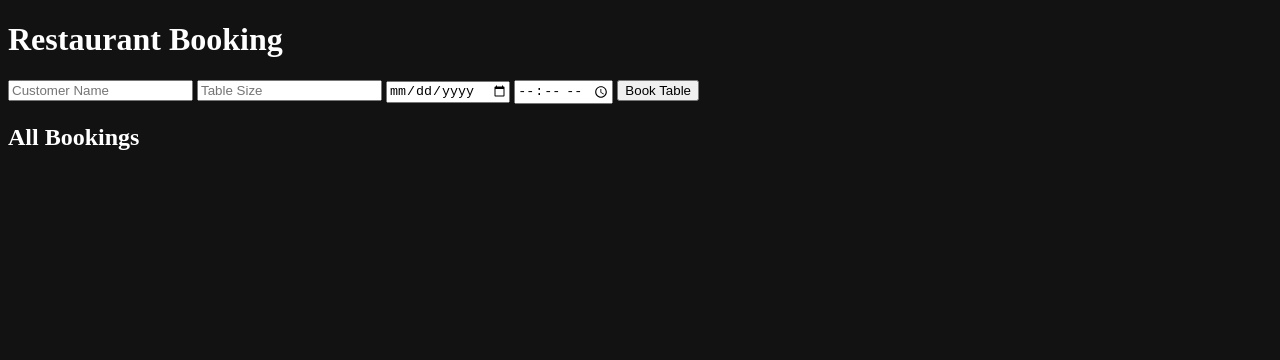
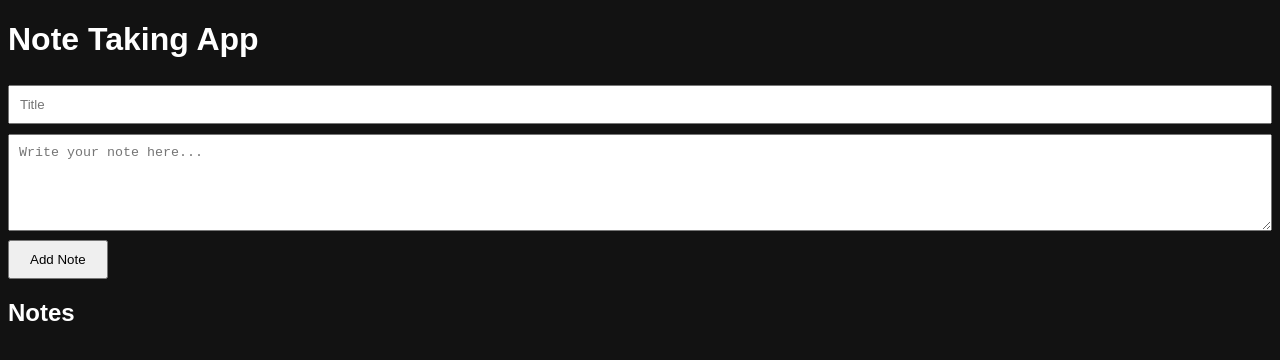
Before and after one commit to KibsaimMejia/Programs, a Jekyll site: the page RestaurantBooking/frontend/index.html, which Jekyll copies as it is, in a window 1280 px wide. Shown: the top 360 px of the page. Built offline with Jekyll 4.4.1, drawn with Linux system fonts in a browser that asks for light colours.

Commit message:
Update index.html

```diff
--- a/RestaurantBooking/frontend/index.html
+++ b/RestaurantBooking/frontend/index.html
@@ -4,8 +4,21 @@
 <head>
     <meta charset="UTF-8">
     <meta name="viewport" content="width=device-width, initial-scale=1.0">
-    <title>Restaurant Booking</title>
+    <title>Note Taking App</title>
     <style>
+        body {
+            font-family: Arial, sans-serif;
+        }
+        input[type="text"], input[type="date"], textarea {
+            width: 100%;
+            padding: 10px;
+            margin: 5px 0;
+            box-sizing: border-box;
+        }
+        button {
+            padding: 10px 20px;
+            cursor: pointer;
+        }
         table {
             width: 100%;
             border-collapse: collapse;
@@ -30,67 +43,59 @@
 </head>
 
 <body>
-    <h1>Restaurant Booking</h1>
-    <div id="bookingForm">
-        <input type="text" id="customerName" placeholder="Customer Name" />
-        <input type="number" id="tableSize" placeholder="Table Size" />
-        <input type="date" id="date" />
-        <input type="time" id="time" />
-        <button onclick="submitBooking()">Book Table</button>
+    <h1>Note Taking App</h1>
+    <div>
+        <input type="text" id="noteTitle" placeholder="Title" />
+        <textarea id="noteContent" placeholder="Write your note here..." rows="5"></textarea>
+        <button onclick="submitNote()">Add Note</button>
     </div>
 
-    <h2>All Bookings</h2>
-    <div id="bookingsTable">
-        <!-- Bookings will be loaded here -->
+    <h2>Notes</h2>
+    <div id="notesTable">
+        <!-- Notes will be displayed here -->
     </div>
 
     <script>
-        async function submitBooking() {
-            const booking = {
-                customerName: document.getElementById('customerName').value,
-                tableSize: parseInt(document.getElementById('tableSize').value),
-                date: document.getElementById('date').value,
-                time: document.getElementById('time').value,
+        async function submitNote() {
+            const note = {
+                title: document.getElementById('noteTitle').value,
+                content: document.getElementById('noteContent').value,
             };
 
-            await fetch('/bookings', {
+            await fetch('/notes', {
                 method: 'POST',
                 headers: {
                     'Content-Type': 'application/json',
                 },
-                body: JSON.stringify(booking),
+                body: JSON.stringify(note),
             });
 
-            alert('Booking submitted');
-            loadBookings(); // Reload bookings to update the list
+            alert('Note added');
+            loadNotes(); // Reload notes to update the list
         }
 
-        async function loadBookings() {
-            const response = await fetch('/bookings');
-            const bookings = await response.json();
+        async function loadNotes() {
+            const response = await fetch('/notes');
+            const notes = await response.json();
             const table = `
                 <table>
                     <tr>
-                        <th>Customer Name</th>
-                        <th>Table Size</th>
-                        <th>Date</th>
-                        <th>Time</th>
+                        <th>Title</th>
+                        <th>Content</th>
                     </tr>
-                    ${bookings.map(booking => `
+                    ${notes.map(note => `
                         <tr>
-                            <td>${booking.customerName}</td>
-                            <td>${booking.tableSize}</td>
-                            <td>${booking.date}</td>
-                            <td>${booking.time}</td>
+                            <td>${note.title}</td>
+                            <td>${note.content}</td>
                         </tr>
                     `).join('')}
                 </table>
             `;
-            document.getElementById('bookingsTable').innerHTML = table;
+            document.getElementById('notesTable').innerHTML = table;
         }
 
-        // Load bookings when the page loads
-        window.onload = loadBookings;
+        // Load notes when the page loads
+        window.onload = loadNotes;
     </script>
 </body>
 </html>
```
